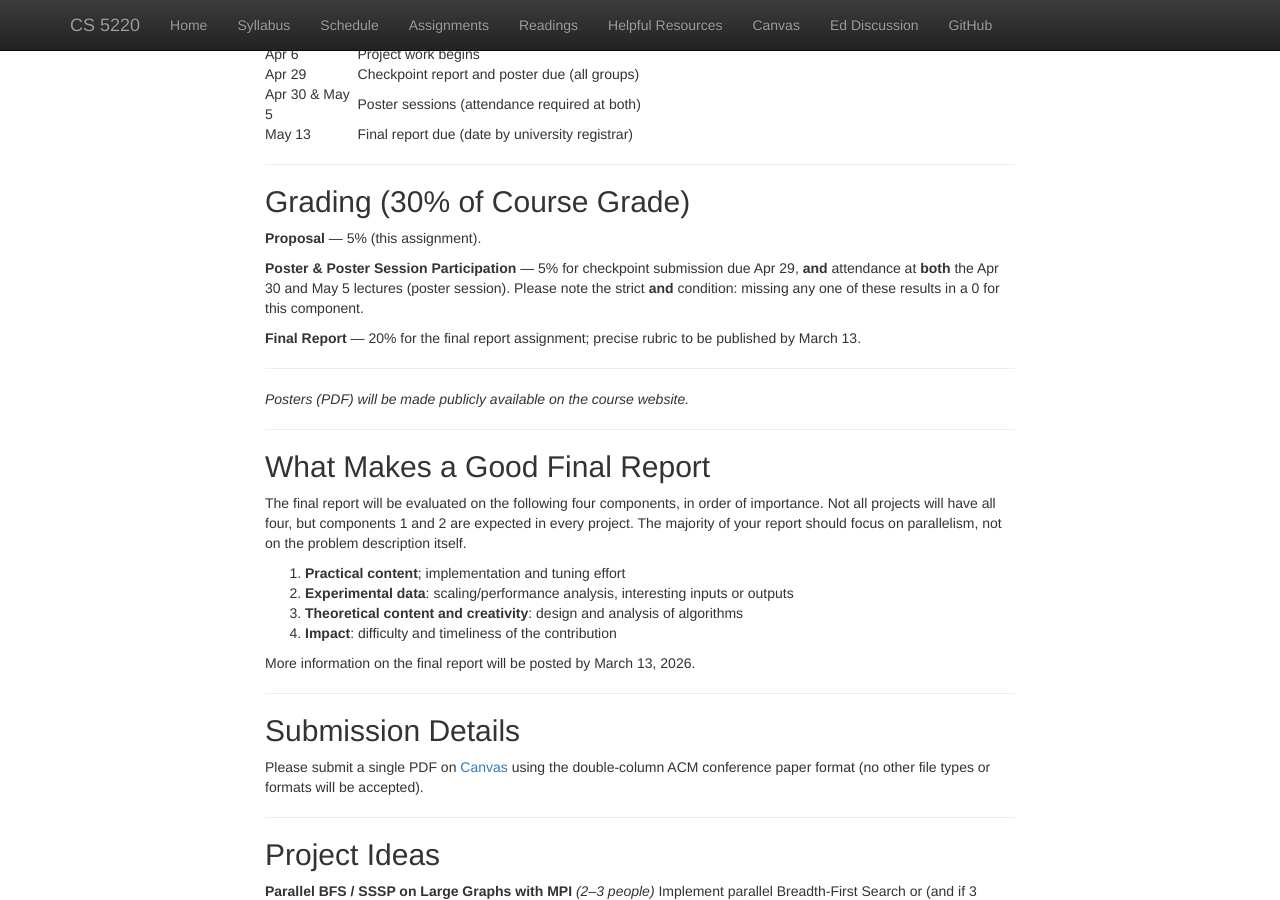
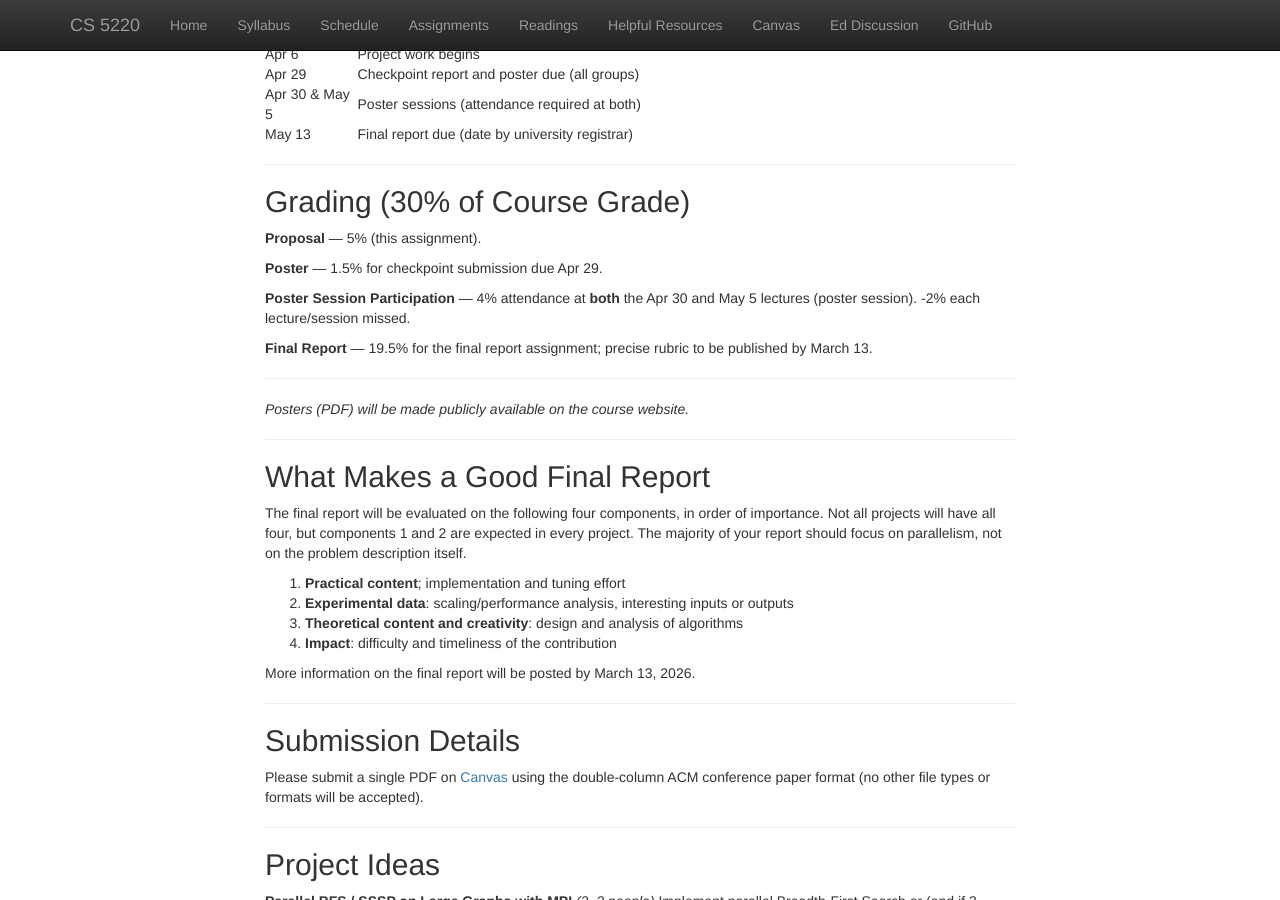
Before and after one commit to cs5220-26sp/web, a Jekyll site: the page built from web/hw/proj-proposal.md, in a window 1280 px wide and 900 px high, scrolled down 1669 px. Built offline with Jekyll 4.4.1, drawn with Linux system fonts in a browser that asks for light colours; nearby versions of some CDN libraries.

Commit message:
Revise grading breakdown for proposal and poster session

```diff
--- a/web/hw/proj-proposal.md
+++ b/web/hw/proj-proposal.md
@@ -77,9 +77,11 @@ Your proposal must address all five of the following questions. Use them as sect
 
 **Proposal** — 5% (this assignment).
 
-**Poster & Poster Session Participation** — 5% for checkpoint submission due Apr 29, **and** attendance at **both** the Apr 30 and May 5 lectures (poster session). Please note the strict **and** condition: missing any one of these results in a 0 for this component.
+**Poster** — 1.5% for checkpoint submission due Apr 29.
 
-**Final Report** — 20% for the final report assignment; precise rubric to be published by March 13.
+**Poster Session Participation** — 4% attendance at **both** the Apr 30 and May 5 lectures (poster session). -2% each lecture/session missed.
+
+**Final Report** — 19.5% for the final report assignment; precise rubric to be published by March 13.
 
 ---
 
```
